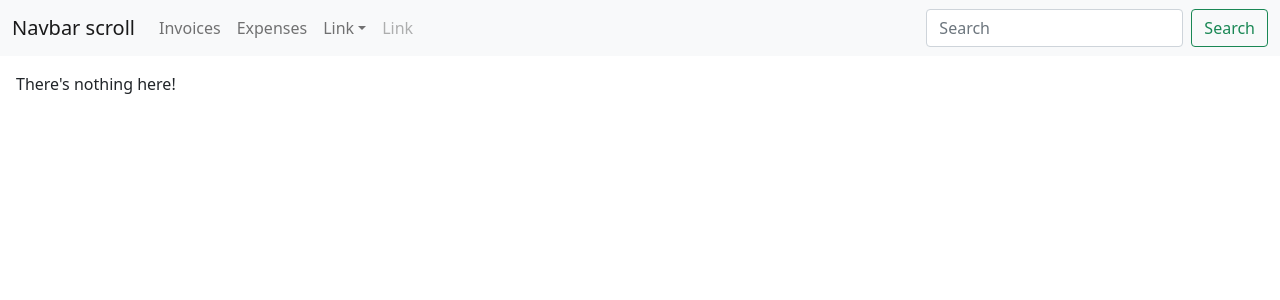
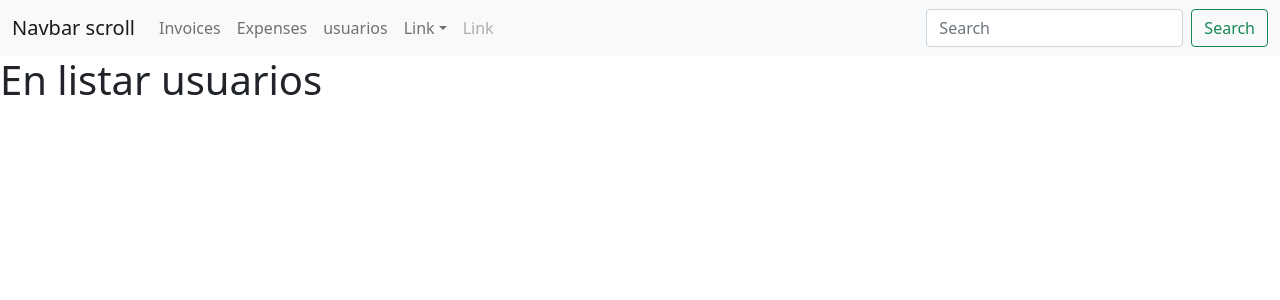
Before and after one commit to fatt-chong/react-base, a React (Create React App) app: page /usuarios/listar in a window 1280 px wide. Shown: the top 300 px of the page. Built offline with nearby package versions, Linux system fonts and the light colour scheme; no server answers.

Commit message:
se agrego axxios y  el listado de usuarios2

```diff
--- a/package.json
+++ b/package.json
@@ -6,6 +6,7 @@
     "@testing-library/jest-dom": "^5.16.2",
     "@testing-library/react": "^12.1.3",
     "@testing-library/user-event": "^13.5.0",
+    "axios": "^0.26.0",
     "bootstrap": "^5.1.3",
     "react": "^17.0.2",
     "react-bootstrap": "^2.1.2",
--- a/src/App.js
+++ b/src/App.js
@@ -22,6 +22,7 @@ function App() {
       >
         <Nav.Link><Link to="/facturas" style={etiquetaA}>Invoices</Link></Nav.Link>
         <Nav.Link ><Link to="/expenses" style={etiquetaA}>Expenses</Link></Nav.Link>
+        <Nav.Link ><Link to="/usuarios/listar" style={etiquetaA}>usuarios</Link></Nav.Link>
         <NavDropdown title="Link" id="navbarScrollingDropdown">
           <NavDropdown.Item href="#action3">Action</NavDropdown.Item>
           <NavDropdown.Item href="#action4">Another action</NavDropdown.Item>
--- /dev/null
+++ b/src/components/UsersComponents/UsersLists.jsx
@@ -0,0 +1,30 @@
+import {
+    NavLink,
+    Outlet,
+    useSearchParams,
+    useLocation
+  } from "react-router-dom";
+import React, {useState, useEffect} from "react";
+import axios from 'axios';
+
+const UsersLists = () =>{
+
+    useEffect(()=>{
+        console.log("solo carga");
+        getUsers();
+    }, []);
+
+    //listado de usuarios
+    const getUsers = async () => {
+
+        let x = await axios.get("http://localhost:3001/usuarios");
+        console.log(x);
+    }
+
+    return(
+        <>
+            <h1>En listar usuarios</h1>
+        </>
+    );
+}
+export default UsersLists;
--- a/src/index.js
+++ b/src/index.js
@@ -9,7 +9,8 @@ import {
   Routes,
   Route,
 } from "react-router-dom";
-
+//componentes
+import UsersLists from './components/UsersComponents/UsersLists';
 import Expenses from "./routes/Expenses";
 import Invoices from "./routes/Invoices";
 import Invoice from "./routes/Invoice";
@@ -31,6 +32,7 @@ ReactDOM.render(
           />
           <Route path=":invoiceId" element={<Invoice />} />
         </Route>
+        <Route path="usuarios/listar" element={<UsersLists />} />
         <Route
           path="*"
           element={
@@ -41,6 +43,7 @@ ReactDOM.render(
         />
       </Route>
     </Routes>
+
   </BrowserRouter>,
 
   document.getElementById('root')
```
Also changed, not shown: 1 other file (tests, documents, lock files or other folders).
